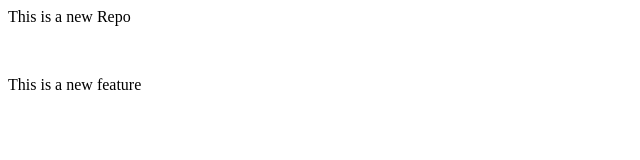
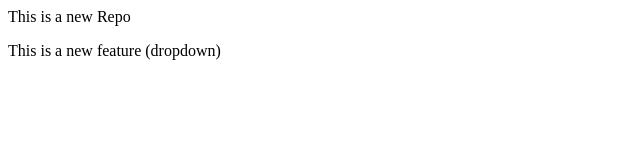
Before and after one commit to Faisalakhtarcc07/LocalRepo, a plain HTML site: page index.html in a window 1280 px wide. Shown: the whole page, without its empty margins (0-640 px from the left). Drawn offline with Linux system fonts and the light colour scheme.

```diff
--- a/index.html
+++ b/index.html
@@ -1,3 +1,2 @@
 <p>This is a new Repo</p>
-<br>
-<p>This is a new feature</p>
+<p>This is a new feature (dropdown)</p>
```
